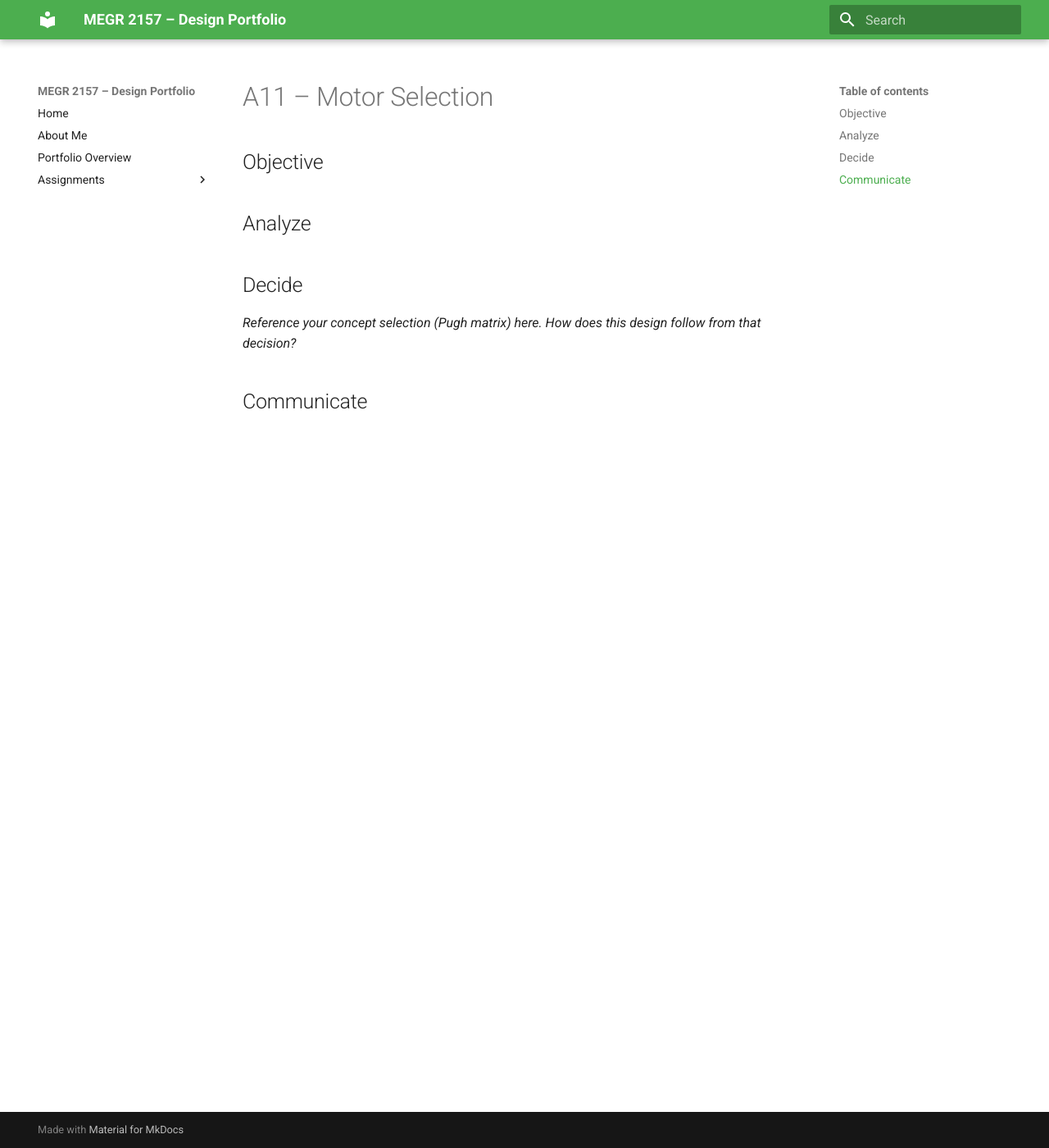
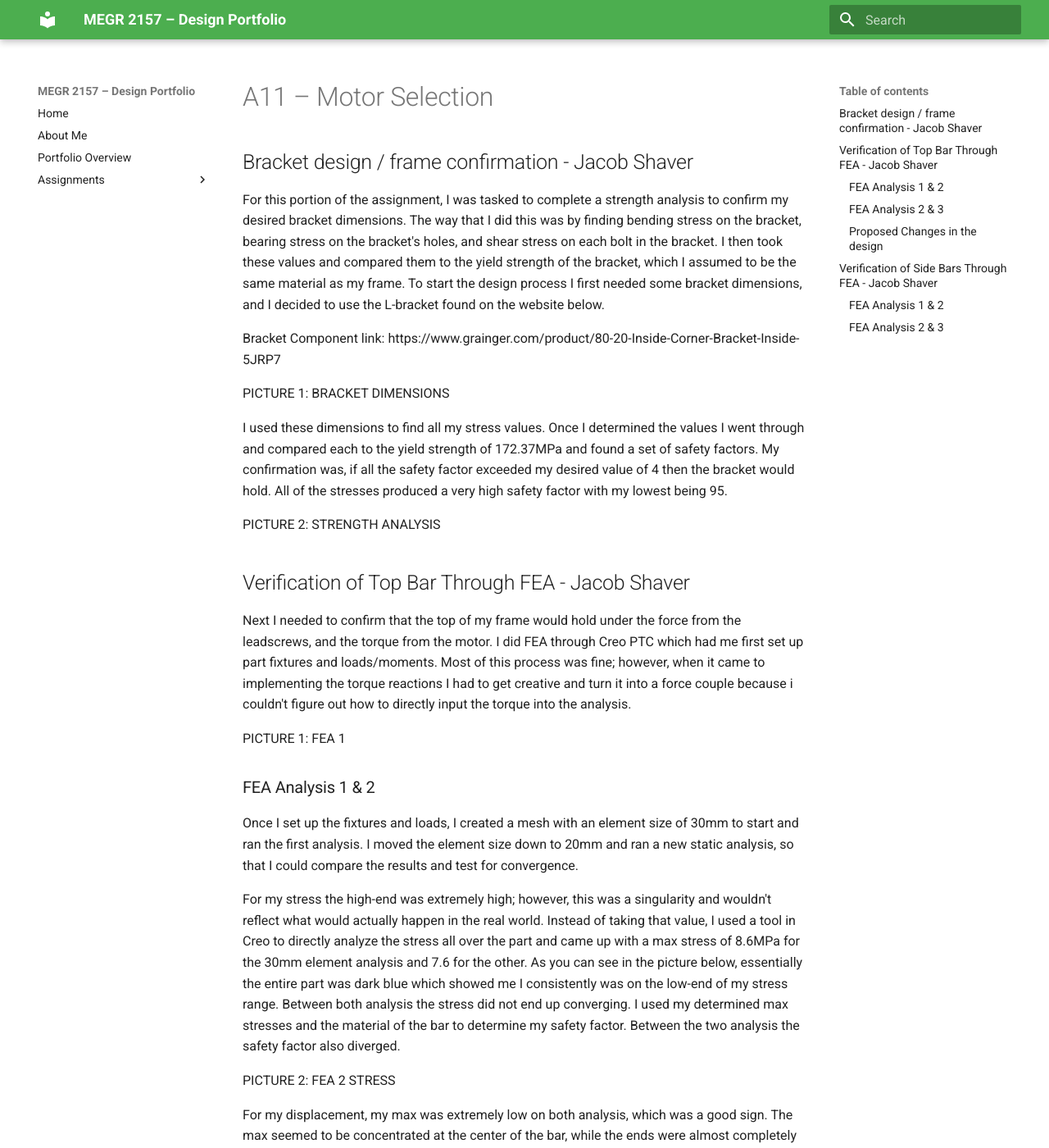
Before and after one commit to JacobShaver/design-projects-portfolio, an MkDocs documentation site: the page built from docs/assignments/a11/index.md, in a window 1280 px wide and 1400 px high. Shown: the whole window at 82% size. Built offline with MkDocs 1.6.1 and Material for MkDocs 9.7.7, drawn with Linux system fonts in a browser that asks for light colours; some of the changed text lies outside the part shown.

Commit message:
Update index.md

```diff
--- a/docs/assignments/a11/index.md
+++ b/docs/assignments/a11/index.md
@@ -1,12 +1,52 @@
 # A11 – Motor Selection
 
-## Objective
+## Bracket design / frame confirmation - Jacob Shaver
+For this portion of the assignment, I was tasked to complete a strength analysis to confirm my desired bracket dimensions. The way that I did this was by finding bending stress on the bracket, bearing stress on the bracket's holes, and shear stress on each bolt in the bracket. I then took these values and compared them to the yield strength of the bracket, which I assumed to be the same material as my frame. To start the design process I first needed some bracket dimensions, and I decided to use the L-bracket found on the website below.
 
+Bracket Component link: https://www.grainger.com/product/80-20-Inside-Corner-Bracket-Inside-5JRP7
 
-## Analyze
+PICTURE 1: BRACKET DIMENSIONS
 
+I used these dimensions to find all my stress values. Once I determined the values I went through and compared each to the yield strength of 172.37MPa and found a set of safety factors. My confirmation was, if all the safety factor exceeded my desired value of 4 then the bracket would hold. All of the stresses produced a very high safety factor with my lowest being 95.
 
-## Decide
-_Reference your concept selection (Pugh matrix) here. How does this design follow from that decision?_
+PICTURE 2: STRENGTH ANALYSIS
 
-## Communicate
+## Verification of Top Bar Through FEA - Jacob Shaver
+
+Next I needed to confirm that the top of my frame would hold under the force from the leadscrews, and the torque from the motor. I did FEA through Creo PTC which had me first set up part fixtures and loads/moments. Most of this process was fine; however, when it came to implementing the torque reactions I had to get creative and turn it into a force couple because i couldn't figure out how to directly input the torque into the analysis.
+
+PICTURE 1: FEA 1
+
+### FEA Analysis 1 & 2
+
+Once I set up the fixtures and loads, I created a mesh with an element size of 30mm to start and ran the first analysis. I moved the element size down to 20mm and ran a new static analysis, so that I could compare the results and test for convergence.
+
+For my stress the high-end was extremely high; however, this was a singularity and wouldn't reflect what would actually happen in the real world. Instead of taking that value, I used a tool in Creo to directly analyze the stress all over the part and came up with a max stress of 8.6MPa for the 30mm element analysis and 7.6 for the other. As you can see in the picture below, essentially the entire part was dark blue which showed me I consistently was on the low-end of my stress range. Between both analysis the stress did not end up converging. I used my determined max stresses and the material of the bar to determine my safety factor. Between the two analysis the safety factor also diverged.
+
+PICTURE 2: FEA 2 STRESS
+
+For my displacement, my max was extremely low on both analysis, which was a good sign. The max seemed to be concentrated at the center of the bar, while the ends were almost completely unaffected. Between the two analysis the displacement did converge. This interaction can be seen below.
+
+PICTURE 3: FEA 3 DISPLACEMENT
+
+### FEA Analysis 2 & 3
+
+Since the first two analysis did not converge, I did a third analysis with even finer elements and compared it to the second. Between the second and third analysis, the only values that converged was the safety factor. Despite that my values were still well within a desirable range for displacement and max stress.
+
+PICTURE 4: FEA 4 STRESS
+
+PICTURE 5: FEA 5 DISPLACEMENT
+
+### Proposed Changes in the design
+
+After analyzing the max displacement and max stress along with their locations, I think the spot to change is at the ends of the beam. Once change that would lower some of the weight is to remove some material in the middle of the beam where it connects to the vertical one. Otherwise I think the original design is pretty good already and sufficient for what we need it to do.
+
+## Verification of Side Bars Through FEA - Jacob Shaver
+
+After running FEA on the top bar I needed to do the same for the vertical supporting bars. Because of symmetry, I knew the reactions in both vertical bars would be near-exact so I only did FEA on one. To do this I made fixtures where the bar would be held to another with a bracket, an axial compressive load on the top face, and a transverse load from the motor reactions on the top end of the vertical bar. This can be seen below.
+
+PICTURE 1: FEA 1
+
+### FEA Analysis 1 & 2
+
+### FEA Analysis 2 & 3
```
